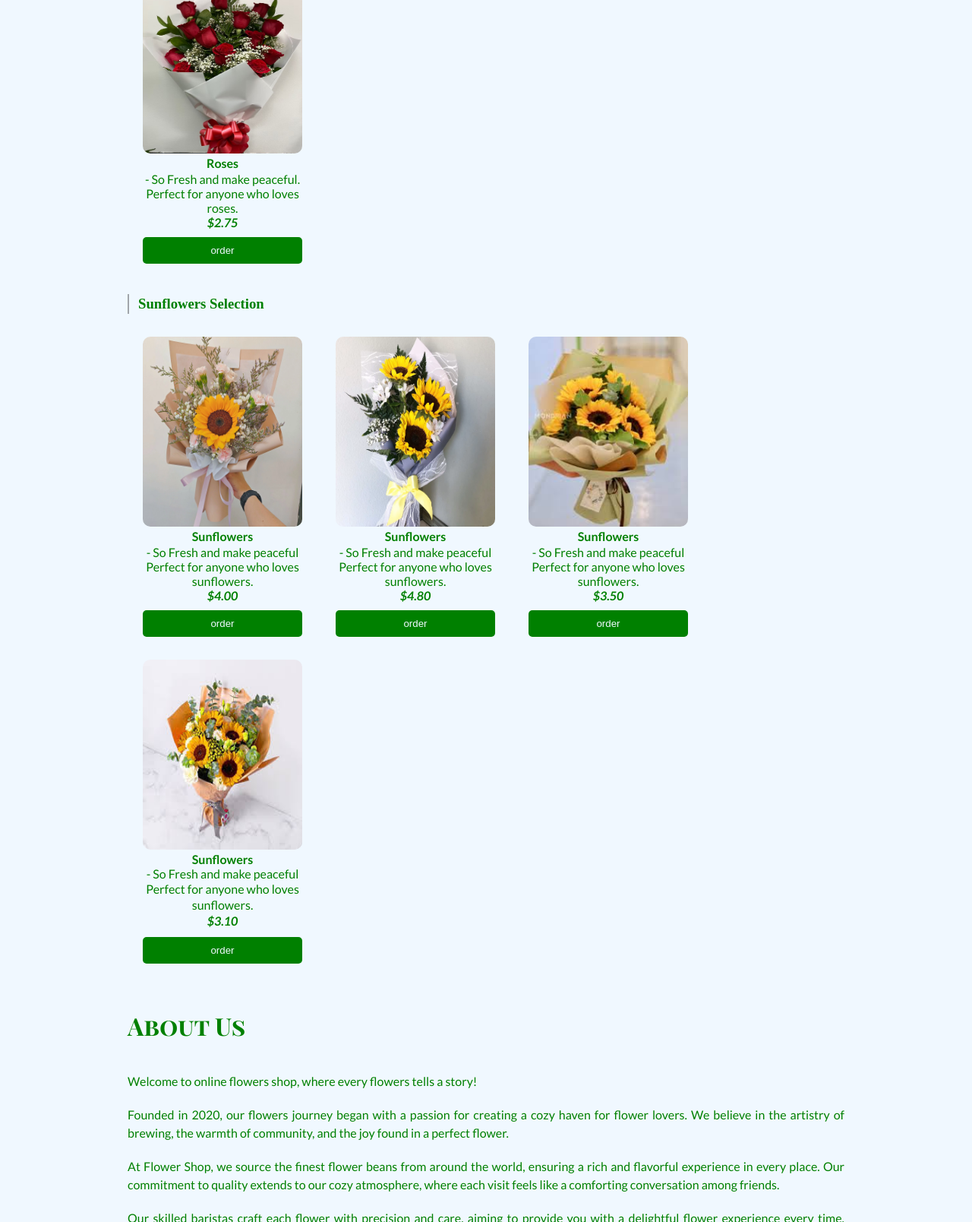
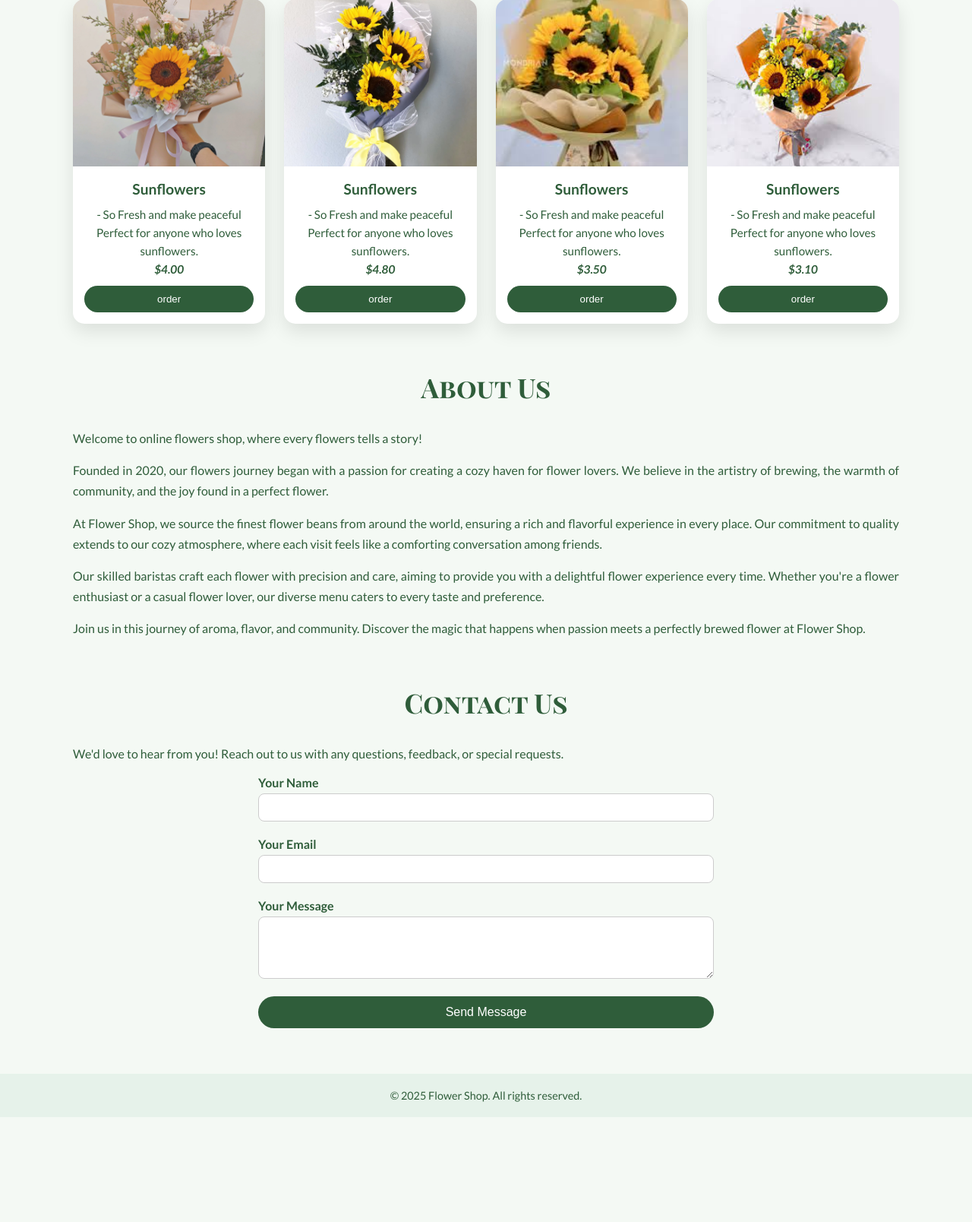
Before and after one commit to Su-Thitsar/flower-shop, a plain HTML site: page index.html in a window 1280 px wide. Shown: the part 1192-2800 px from the top of the page at 76% size. After the commit the page ends 2662 px from the top, so only its background shows below. Drawn offline with Linux system fonts and the light colour scheme.

Commit message:
modified

```diff
--- a/index.html
+++ b/index.html
@@ -10,11 +10,7 @@
       rel="stylesheet"
     />
     <link rel="stylesheet" href="style.css" />
-    <link
-      rel="shortcut icon"
-      href="image/floral-logo-template-blossom-style-vector-16300407.avif"
-      type="image/x-icon"
-    />
+    <link rel="shortcut icon" href="image/logo.png" type="image/x-icon" />
     <title>Flower Shop</title>
   </head>
   <body>
@@ -33,17 +29,17 @@
       <a href="#contact-us">Contact</a>
     </nav>
     <!--our menu section-->
+    <!--our menu section-->
     <section id="our-menu">
       <h2>Our Menu</h2>
       <div class="menu-list">
         <h3>Roses Selection</h3>
-
         <div class="card-container">
           <div class="card">
             <img src="image/rose333.webp" alt="" class="card-image-top" />
             <div class="card-body">
               <h4 class="card-title">Roses</h4>
-              <p>
+              <p class="card-text">
                 - So Fresh and make peaceful. <br />
                 Perfect for anyone who loves roses.<br />
                 <span class="price"> $2.50</span>
@@ -56,7 +52,7 @@
             <img src="image/rose5.jpg" alt="" class="card-image-top" />
             <div class="card-body">
               <h4 class="card-title">Roses</h4>
-              <p>
+              <p class="card-text">
                 - So Fresh and make peaceful. <br />
                 Perfect for anyone who loves roses. <br />
                 <span class="price"> $2.70</span>
@@ -68,8 +64,8 @@
           <div class="card">
             <img src="image/rose3.webp" alt="" class="card-image-top" />
             <div class="card-body">
-              <h4 class="card-text">Roses</h4>
-              <p>
+              <h4 class="card-title">Roses</h4>
+              <p class="card-text">
                 - So Fresh and make peaceful. <br />
                 Perfect for anyone who loves roses.<br />
                 <span class="price"> $2.60</span>
@@ -81,8 +77,8 @@
           <div class="card">
             <img src="image/rose4.avif" alt="" class="card-image-top" />
             <div class="card-body">
-              <h4 class="card-text">Roses</h4>
-              <p>
+              <h4 class="card-title">Roses</h4>
+              <p class="card-text">
                 - So Fresh and make peaceful.<br />
                 Perfect for anyone who loves roses.
                 <br />
@@ -98,8 +94,8 @@
           <div class="card">
             <img src="image/sunflower1.webp" alt="" class="card-image-top" />
             <div class="card-body">
-              <h4 class="card-text">Sunflowers</h4>
-              <p>
+              <h4 class="card-title">Sunflowers</h4>
+              <p class="card-text">
                 - So Fresh and make peaceful <br />
                 Perfect for anyone who loves sunflowers. <br />
                 <span class="price"> $4.00</span>
@@ -111,8 +107,8 @@
           <div class="card">
             <img src="image/sunflower2.avif" alt="" class="card-image-top" />
             <div class="card-body">
-              <h4 class="card-text">Sunflowers</h4>
-              <p>
+              <h4 class="card-title">Sunflowers</h4>
+              <p class="card-text">
                 - So Fresh and make peaceful <br />
                 Perfect for anyone who loves sunflowers. <br />
                 <span class="price"> $4.80</span>
@@ -124,8 +120,8 @@
           <div class="card">
             <img src="image/sunflower3.jpeg" alt="" class="card-image-top" />
             <div class="card-body">
-              <h4 class="card-text">Sunflowers</h4>
-              <p>
+              <h4 class="card-title">Sunflowers</h4>
+              <p class="card-text">
                 - So Fresh and make peaceful <br />
                 Perfect for anyone who loves sunflowers. <br />
                 <span class="price"> $3.50</span>
@@ -137,7 +133,7 @@
           <div class="card">
             <img src="image/sunflower4.jpeg" alt="" class="card-image-top" />
             <div class="card-body">
-              <h4>Sunflowers</h4>
+              <h4 class="card-title">Sunflowers</h4>
               <p class="card-text">
                 - So Fresh and make peaceful <br />
                 Perfect for anyone who loves sunflowers. <br />
@@ -185,29 +181,29 @@
         We'd love to hear from you! Reach out to us with any questions,
         feedback, or special requests.
       </p>
-      <form action="">
-        <div>
-          <label class="form-label" for="">Your Name</label>
-          <input type="text" name="" id="" class="form-control" />
+      <form>
+        <div class="form-group">
+          <label>Your Name</label>
+          <input type="text" class="form-control" />
         </div>
-        <div>
-          <label class="form-label" for="">Your Email</label>
-          <input type="email" name="" id="" class="form-control" />
+
+        <div class="form-group">
+          <label>Your Email</label>
+          <input type="email" class="form-control" />
         </div>
-        <div>
-          <label class="form-label" for="">Your Message</label>
-          <textarea name="" id="" class="form-control"></textarea>
+
+        <div class="form-group">
+          <label>Your Message</label>
+          <textarea class="form-control" rows="4"></textarea>
         </div>
-        <div>
-          <input type="submit" value="Send Message" class="btnSumbit" />
-        </div>
+
+        <button class="btnSubmit">Send Message</button>
       </form>
     </section>
-
     <!--footer section-->
-    <footer id="footer">
-      <p>Copyright &copy; 2025. All rights reserved.</p>
-      <a href="#header">&uarr; </a>
+    <footer>
+      <p>&copy; 2025 Flower Shop. All rights reserved.</p>
+      <a href="#header">↑</a>
     </footer>
   </body>
 </html>
--- a/style.css
+++ b/style.css
@@ -1,198 +1,247 @@
+/* ===============================
+       Global Styles
+       =============================== */
 * {
+  margin: 0;
   padding: 0;
-  margin: 0;
   box-sizing: border-box;
 }
 
 html {
   scroll-behavior: smooth;
 }
-/* header sec */
+
 body {
-  background-color: aliceblue;
-  color: green;
-  padding: 50px;
+  font-family: "Lato", sans-serif;
+  background-color: #f4f9f4;
+  color: #2f5d3a;
 }
 
+a {
+  text-decoration: none;
+}
+
+/* ===============================
+       Header Section
+       =============================== */
 header {
-  /*border: 2px solid black;*/
-  background-image: url(https://wallpapers.com/images/hd/sunflowers-and-roses-kjij3hy57bb49sbx.jpg);
+  background: linear-gradient(rgba(0, 0, 0, 0.4), rgba(0, 0, 0, 0.4)),
+    url("https://wallpapers.com/images/hd/sunflowers-and-roses-kjij3hy57bb49sbx.jpg");
   background-size: cover;
-  background-repeat: no-repeat;
-  background-position: bottom left, bottom right, bottom center;
+  background-position: center;
   text-align: center;
-  padding: 100px;
+  padding: 120px 20px;
+  color: #ffffff;
 }
 
 header h1 {
-  font-family: "Playfair Display SCSofi", serif;
-  font-size: 3rem;
-  margin-bottom: 30px;
-  color: aliceblue;
-  text-shadow: 5px 0px 5px green;
+  font-family: "Playfair Display SC", serif;
+  font-size: 3.2rem;
+  margin-bottom: 20px;
 }
 
 header p {
-  text-align: center;
-  padding: 10px;
-  font-family: "Lato", sans-serif;
-  font-size: 2rem;
+  font-size: 1.5rem;
   margin-bottom: 30px;
   font-style: italic;
-  color: aliceblue;
-  text-shadow: 5px 0px 5px green;
+  text-shadow: #2f5d3a;
 }
 
 header a {
-  width: 150px;
-  height: 40px;
-  line-height: 40px;
   display: inline-block;
-  background-color: green;
-  color: aliceblue;
-  text-decoration: none;
-  margin: 5px auto;
-  border-radius: 7px;
+  padding: 12px 30px;
+  background-color: #ffffff;
+  color: #2f5d3a;
+  border-radius: 30px;
+  font-weight: bold;
+  transition: all 0.3s ease;
 }
 
-/* nav sec */
+header a:hover {
+  background-color: #2f5d3a;
+  color: #ffffff;
+}
 
+/* ===============================
+       Navigation Bar
+       =============================== */
 nav {
-  /*border: 2px solid black;*/
+  position: sticky;
+  top: 0;
+  background-color: #2f5d3a;
+  padding: 15px 0;
   text-align: center;
-  padding: 20px;
-  background-color: aliceblue;
-  position: sticky;
-  top: 0px;
+  z-index: 1000;
 }
 
 nav a {
-  display: inline-block;
-  text-decoration: none;
-  color: green;
-  margin: 0 25px;
+  color: #ffffff;
+  margin: 0 20px;
+  font-weight: bold;
 }
 
-/* our- menu sec */
-
-#our-menu,
-#about-us,
-#contact-us,
-footer {
-  width: 80%;
-  margin: 30px auto;
+nav a:hover {
+  text-decoration: none;
 }
 
-#our-menu h2,
-#about-us h2,
-#contact-us h2 {
-  font-family: "Playfair Display SC", serif;
-  font-size: 2em;
-  padding: 10px 0;
-  margin-bottom: 20px;
+/* ===============================
+       Section Layout
+       =============================== */
+section {
+  width: 85%;
+  margin: 60px auto;
 }
 
+section h2 {
+  font-family: "Playfair Display SC", serif;
+  font-size: 2.2rem;
+  margin-bottom: 30px;
+  text-align: center;
+}
+
+/* ===============================
+       Menu Cards
+       =============================== */
 .menu-list h3 {
-  margin: 20px 0;
-  padding: 2px 10px;
-  border-left: 4px groove aliceblue;
+  margin: 40px 0 20px;
+  font-size: 1.5rem;
+  border-left: 5px solid #2f5d3a;
+  padding-left: 15px;
+}
+
+.card-container {
+  display: grid;
+  grid-template-columns: repeat(auto-fit, minmax(230px, 1fr));
+  gap: 25px;
 }
 
 .card {
-  width: 230px;
-  padding: 10px;
-  text-align: center;
-  font-family: "Lato", sans-serif;
-  margin: 0 10px;
-  display: inline-block;
-  border-radius: 10px;
+  background-color: #ffffff;
+  border-radius: 15px;
+  box-shadow: 0 10px 25px rgba(0, 0, 0, 0.1);
+  overflow: hidden;
+  transition: transform 0.3s ease;
 }
 
-.card-image-top {
-  max-width: 100%;
-  width: 400px;
-  height: 250px;
-  border-radius: 10px;
+.card:hover {
+  transform: translateY(-8px);
+}
+
+.card img {
+  width: 100%;
+  height: 220px;
+  object-fit: cover;
+}
+
+.card-body {
+  padding: 15px;
+  text-align: center;
 }
 
 .card-title {
-  margin: 10px 0;
+  font-size: 1.2rem;
+  margin-bottom: 10px;
 }
+
 .card-text {
-  line-height: 1.3rem;
+  font-size: 0.95rem;
+  line-height: 1.5rem;
+  margin-bottom: 10px;
 }
+
 .price {
   font-weight: bold;
   font-style: italic;
 }
+
 .btn-order {
+  width: 100%;
+  padding: 10px;
   border: none;
-  width: 100%;
-  background-color: green;
-  padding: 10px;
-  color: aliceblue;
-  border-radius: 5px;
-  margin: 10px 0;
+  background-color: #2f5d3a;
+  color: #ffffff;
+  border-radius: 25px;
+  cursor: pointer;
+  transition: background-color 0.3s ease;
 }
 
-/* about-us sec */
-
-#about-us p,
-contact-us p,
-footer p {
-  font-family: "Lato", sans-serif;
-  line-height: 1.5rem;
-  text-align: justify;
-  padding: 10px 0;
+.btn-order:hover {
+  background-color: #3f7a50;
 }
 
-/* contact-us sec */
-
-form {
-  font-family: "Lato", sans-serif;
-  /*border: 2px solid black;*/
-  margin-top: 10px;
+/* ===============================
+       About & Contact
+       =============================== */
+#about-us p,
+#contact-us p {
+  line-height: 1.7rem;
+  text-align: justify;
+  margin-bottom: 15px;
 }
 
-form div {
-  margin-bottom: 10px;
+/* ===============================
+       Contact Form
+       =============================== */
+form {
+  max-width: 600px;
+  margin: 0 auto;
 }
 
-.form-label {
-  text-align: right;
-  display: inline-block;
-  padding: 10px;
-  width: 150px;
+.form-group {
+  margin-bottom: 20px;
+}
+
+.form-group label {
+  display: block;
+  margin-bottom: 5px;
+  font-weight: bold;
 }
 
 .form-control {
-  border: none;
-  width: 300px;
-  border-bottom: 2px solid green;
-  background-color: aliceblue;
+  width: 100%;
+  padding: 10px;
+  border: 1px solid #cccccc;
+  border-radius: 8px;
   outline: none;
 }
 
-.btnSumbit {
+.form-control:focus {
+  border-color: #2f5d3a;
+}
+
+.btnSubmit {
+  width: 100%;
+  padding: 12px;
   border: none;
-  width: 250px;
-  height: 40px;
-  background-color: green;
-  color: aliceblue;
-  margin-bottom: 20px;
-  margin-top: 10px;
-  margin-left: 160px;
-  border-radius: 8px;
+  background-color: #2f5d3a;
+  color: #ffffff;
+  border-radius: 30px;
+  font-size: 1rem;
   cursor: pointer;
 }
 
-footer p {
+/* ===============================
+       Footer
+       =============================== */
+footer {
   text-align: center;
+  padding: 20px 0;
+  background-color: #e6f2ea;
   font-size: 0.9rem;
-  text-align: center;
-  color: green;
 }
 
 footer a {
-  color: green;
+  position: fixed;
+  bottom: 25px;
+  right: 25px;
+  width: 50px;
+  height: 50px;
+  border-radius: 50%;
+  background-color: #ffffff;
+  border: 3px solid #2f5d3a;
+  display: flex;
+  align-items: center;
+  justify-content: center;
+  color: #2f5d3a;
+  font-size: 22px;
 }
```
Also changed, not shown: image/logo.png (added), 2 other files.
